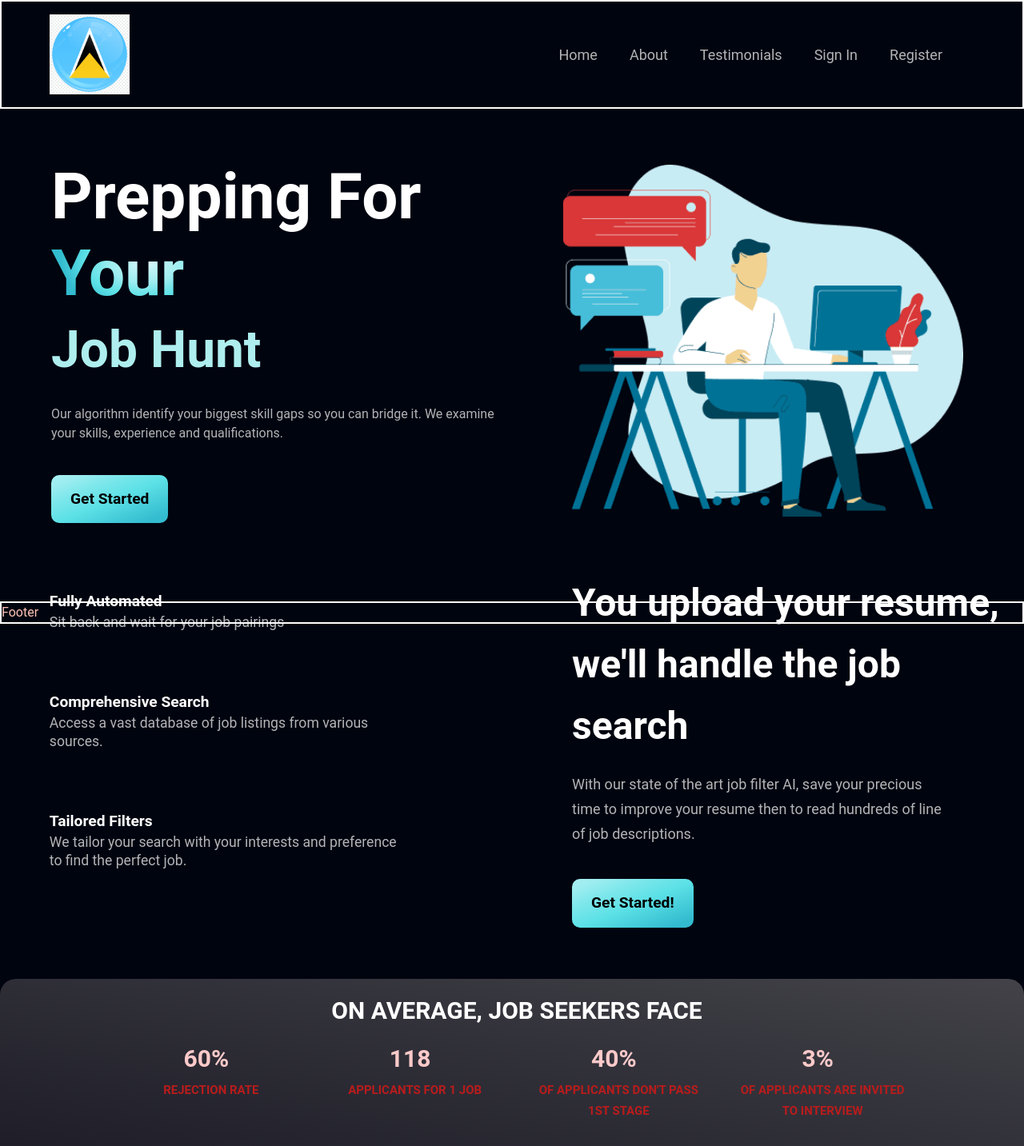
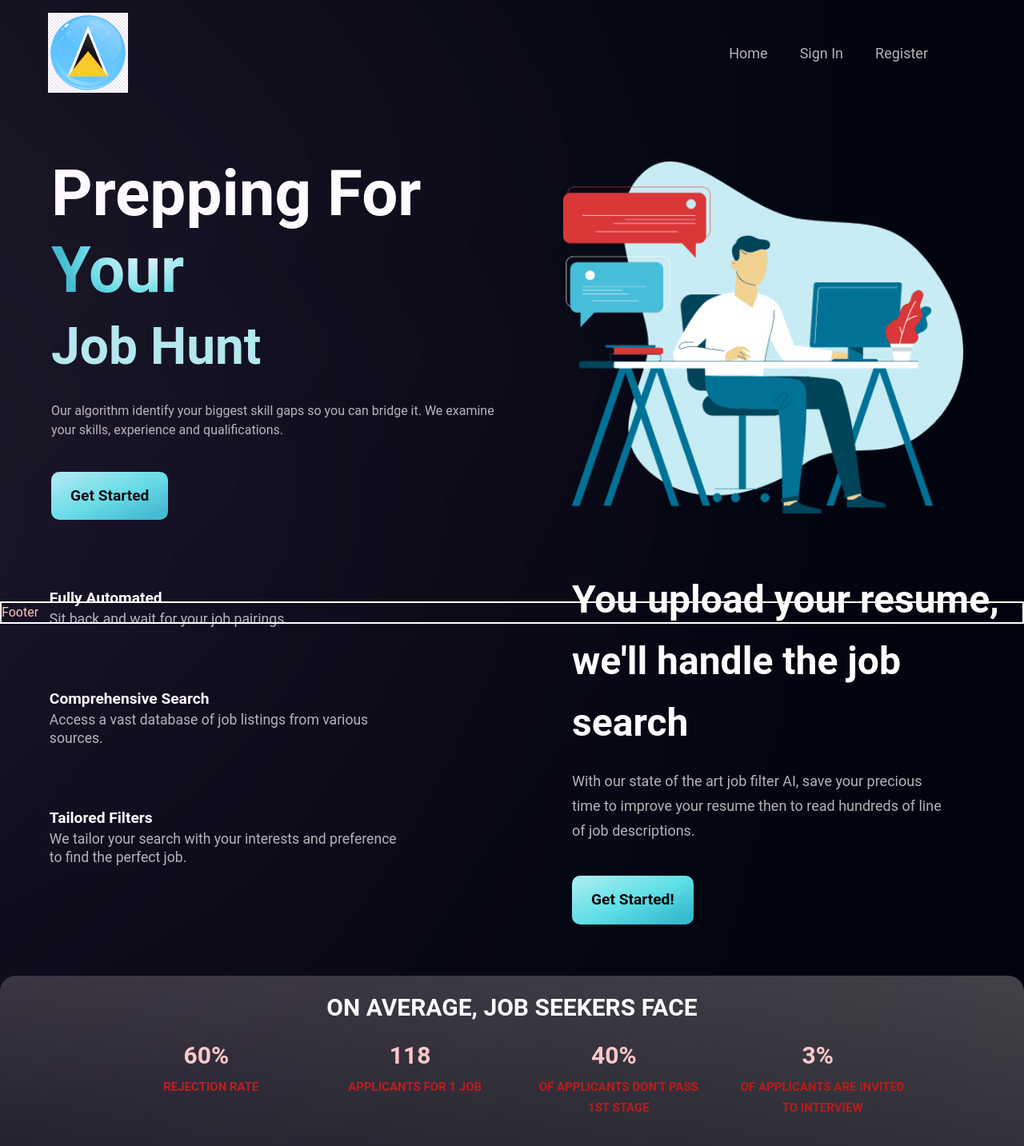
Before and after one commit to LimJiaEarn/techfest_2024, a React (Vite) app in the folder Frontend/: page /home in a window 1280 px wide. Shown: the top 1433 px of the page at 80% size. Built offline with nearby package versions, Linux system fonts and the light colour scheme.

Commit message:
Fixed Bug for navbar small screens

```diff
--- a/Frontend/src/App.jsx
+++ b/Frontend/src/App.jsx
@@ -3,8 +3,6 @@ import { useEffect, createContext, useState, useContext } from "react";
 
 import NavBar from './components/NavBar.jsx';
 import Home from './components/Home.jsx';
-import About from './components/About.jsx';
-import Testimonials from './components/Testimonials.jsx';
 import SignIn from './components/SignIn.jsx';
 import Registration from './components/Registration.jsx';
 import Explore from './components/Explore.jsx';
@@ -53,8 +51,6 @@ export default function App() {
             <Routes>
               <Route path="/" element={<Home />}></Route>
               <Route path="/home" element={<Home />}></Route>
-              <Route path="/about" element={<About />}></Route>
-              <Route path="/testimonials" element={<Testimonials />}></Route>
               <Route path="/signin" element={<SignIn />}></Route>
               <Route path="/registration" element={<Registration />}></Route>
             </Routes>
@@ -64,7 +60,6 @@ export default function App() {
             <Routes>
               <Route path="/" element={<Home />}></Route>
               <Route path="/home" element={<Home />}></Route>
-              <Route path="/about" element={<About />}></Route>
               <Route path="/explore" element={<Explore />}></Route>
               <Route path="/myprofile" element={<MyProfile />}></Route>
               <Route path="/registration" element={<Registration />}></Route>
--- a/Frontend/src/components/About.jsx
+++ /dev/null
@@ -1,14 +0,0 @@
-
-const About = () => {
-  return (
-    <section className="">
-      About
-    </section>
-
-
-
-
-  )
-}
-
-export default About
--- a/Frontend/src/components/Hero.jsx
+++ b/Frontend/src/components/Hero.jsx
@@ -15,6 +15,8 @@ const Hero = () => (
                     <span className="text-gradient">Your</span>
                 </h1>
 
+                <div className="absolute z-[3] -left-1/2 top-0 w-[50%] h-[50%] rounded-full white__gradient"/>
+                <div className="absolute z-[0] -left-1/2 bottom-0 w-[50%] h-[50%] rounded-full pink__gradient"/>
             </div>
 
 
--- a/Frontend/src/components/MoreDesc.jsx
+++ b/Frontend/src/components/MoreDesc.jsx
@@ -68,7 +68,6 @@ const MoreDesc = () => (
 
 
             </p>
-
             <Button styles="mt-10 text-black bg-blue-gradient" text="Get Started!"/>
 
         </div>
--- a/Frontend/src/components/NavBar.jsx
+++ b/Frontend/src/components/NavBar.jsx
@@ -24,7 +24,7 @@ const NavBar = () => {
 };
 
   return (
-    <nav className="w-full flex py-4 justify-between items-center max-h-100 border-2 border-white">
+    <nav className="w-full flex py-4 justify-between items-center max-h-100">
 
       <NavLink to="/home" onClick={() => setCurrentPage("home")} className="ml-10 sm:ml-[60px]">
         <img src={logo} alt="logo" className="w-[100px] h-[100%] object-contain" />
@@ -39,7 +39,7 @@ const NavBar = () => {
             key={nav.id}
             className={`cursor-pointer text-18px ${
               currentPage === nav.title ? "text-coral1" : "text-textwhite"
-            } ${index === navbarlinks_signedout.length - 1 ? "mr-[100px]" : "mr-10"}`}
+            } ${index === navbarlinks_signedout.length - 1 ? "mr-[120px]" : "mr-10"}`}
             onClick={() => setCurrentPage(nav.title)}
           >
             <NavLink to={`${nav.id}`}>{nav.title}</NavLink>
@@ -52,14 +52,14 @@ const NavBar = () => {
               key={nav.id}
               className={`cursor-pointer text-18px ${
                 currentPage === nav.title ? "text-coral1" : "text-textwhite"
-              } ${index === navbarlinks_signedin.length - 1 ? "mr-[100px]" : "mr-10"}`}
+              } ${index === navbarlinks_signedin.length - 1 ? "mr-[120px]" : "mr-10"}`}
               onClick={() => setCurrentPage(nav.title)}
             >
               <NavLink to={`${nav.id}`}>{nav.title}</NavLink>
             </li>
           ) : (
             <button onClick={handleSignOut} key={nav.id}
-              className={`cursor-pointer text-18px ${currentPage === nav.title ? "text-coral1" : "text-textwhite"} ${index === navbarlinks_signedin.length - 1 ? "mr-[100px]" : "mr-10"}`}>
+              className={`cursor-pointer text-18px ${currentPage === nav.title ? "text-coral1" : "text-textwhite"} ${index === navbarlinks_signedin.length - 1 ? "mr-[120px]" : "mr-10"}`}>
               Sign Out
             </button>
           )
@@ -81,20 +81,43 @@ const NavBar = () => {
           onClick={() => setToggle(!toggle)}
         />
 
-        <div className={`${!toggle ? "hidden" : "flex"} p-6 bg-grey4 absolute top-20 right-0 mx-4 my-2 min-w-[140px] rounded-xl`}
-        >
+        <div className={`${!toggle ? "hidden" : "flex"} p-6 bg-grey4 absolute top-20 right-0 mx-4 my-2 min-w-[140px] rounded-xl`}>
           <ul className="list-none flex justify-end items-start flex-1 flex-col">
-            {navbarlinks_signedout.map((nav, index) => (
+
+            {userID === null ? (
+              navbarlinks_signedout.map((nav, index) => (
                 <li
                   key={nav.id}
-                className={`cursor-pointer text-16px ${
+                  className={`cursor-pointer text-18px ${
                     currentPage === nav.title ? "text-coral1" : "text-textwhite"
-                } ${index === navbarlinks_signedout.length - 1 ? "mb-0" : "mb-4"}`}
+                  } ${index === navbarlinks_signedout.length - 1 ? "mr-[120px]" : "mr-10"}`}
                   onClick={() => setCurrentPage(nav.title)}
                 >
-                <NavLink to={`${nav.id}`} >{nav.title}</NavLink>
+                  <NavLink to={`${nav.id}`}>{nav.title}</NavLink>
                 </li>
-            ))}
+              ))
+            ) : (
+              navbarlinks_signedin.map((nav, index) => (
+                nav.title !== "Sign Out" ? (
+                  <li
+                    key={nav.id}
+                    className={`cursor-pointer text-18px ${
+                      currentPage === nav.title ? "text-coral1" : "text-textwhite"
+                    } ${index === navbarlinks_signedin.length - 1 ? "mr-[120px]" : "mr-10"}`}
+                    onClick={() => setCurrentPage(nav.title)}
+                  >
+                    <NavLink to={`${nav.id}`}>{nav.title}</NavLink>
+                  </li>
+                ) : (
+                  <button onClick={handleSignOut} key={nav.id}
+                    className={`cursor-pointer text-18px ${currentPage === nav.title ? "text-coral1" : "text-textwhite"} ${index === navbarlinks_signedin.length - 1 ? "mr-[120px]" : "mr-10"}`}>
+                    Sign Out
+                  </button>
+                )
+              ))
+            )}
+
+
           </ul>
         </div>
       </div>
--- a/Frontend/src/components/Registration.jsx
+++ b/Frontend/src/components/Registration.jsx
@@ -53,10 +53,12 @@ const Registration = () => {
 
 
     const handleSubmit = async (e) => {
+        e.preventDefault();
 
-        e.preventDefault();
         navigate('/home');
+        setCurrentPage("Home");
         setUserID(user)
+
         setSuccess(true);
         setUser('');
         setPwd('');
--- a/Frontend/src/components/SignIn.jsx
+++ b/Frontend/src/components/SignIn.jsx
@@ -59,7 +59,7 @@ const SignIn = () => {
         navigate('/home');
         setCurrentPage("Home")
         setUserID(user)
-        console.log("Set userID: ", user)
+
         setSuccess(true);
         setUser('');
         setPwd('');
--- a/Frontend/src/components/Stats.jsx
+++ b/Frontend/src/components/Stats.jsx
@@ -4,9 +4,9 @@ import Button from "./Button.jsx";
 const Stats = () => {
     return (
 
-    <section className="flex justify-center items-center sm:my-16 my-6 flex-col bg-black-gradient-2 rounded-[20px] box-shadow w-full py-[5px] px-[20px]">
+    <section className="flex justify-center items-center sm:my-16 my-6 mx-[6px] flex-col bg-black-gradient-2 rounded-[20px] box-shadow w-full py-[5px] px-[20px]">
 
-        <p className="mt-3 font-semibold text-[30px] text-white uppercase ml-3">On Average, job seekers face</p>
+        <p className="mt-3 font-semibold text-[30px] text-white uppercase">On Average, job seekers face</p>
 
         <div className={`flex align-center justify-center flex-row flex-wrap`}>
 
--- a/Frontend/src/components/Testimonials.jsx
+++ /dev/null
@@ -1,14 +0,0 @@
-
-export default function Testimonials() {
-    return (
-      <div className="">
-
-
-        Testimonials
-      </div>
-
-
-
-
-    )
-  }
--- a/Frontend/src/constants/index.js
+++ b/Frontend/src/constants/index.js
@@ -5,14 +5,6 @@ export const navbarlinks_signedout = [
     {
         id:"home",
         title:"Home"
-    },
-    {
-      id: "about",
-      title: "About",
-    },
-    {
-      id: "testimonials",
-      title: "Testimonials",
     },
     {
       id: "signin",
@@ -32,10 +24,6 @@ export const navbarlinks_signedin = [
       title:"Home"
   },
   {
-    id: "about",
-    title: "About",
-  },
-  {
     id: "explore",
     title: "Explore",
   },
```
Lines whose indentation alone changed are shown as unchanged.
